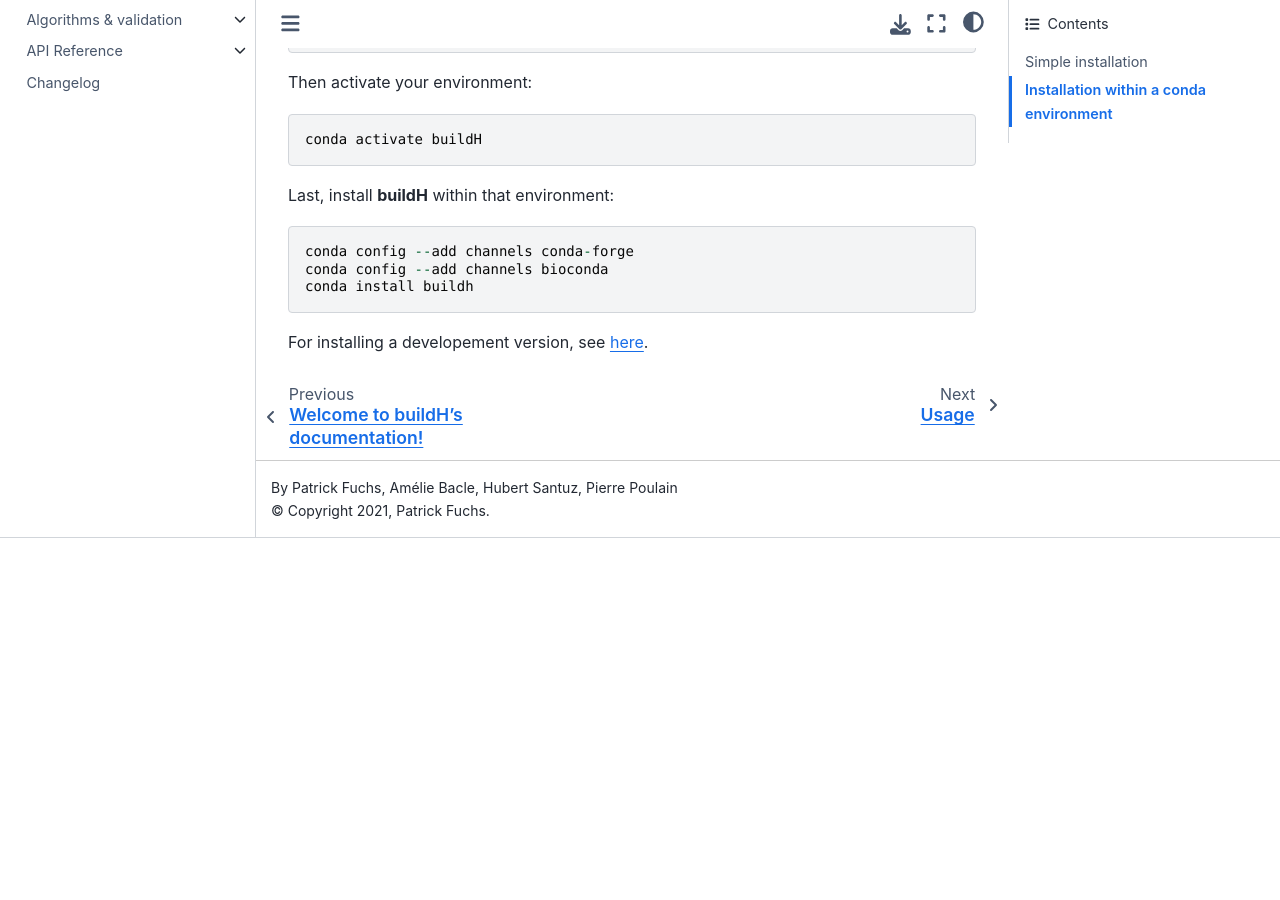
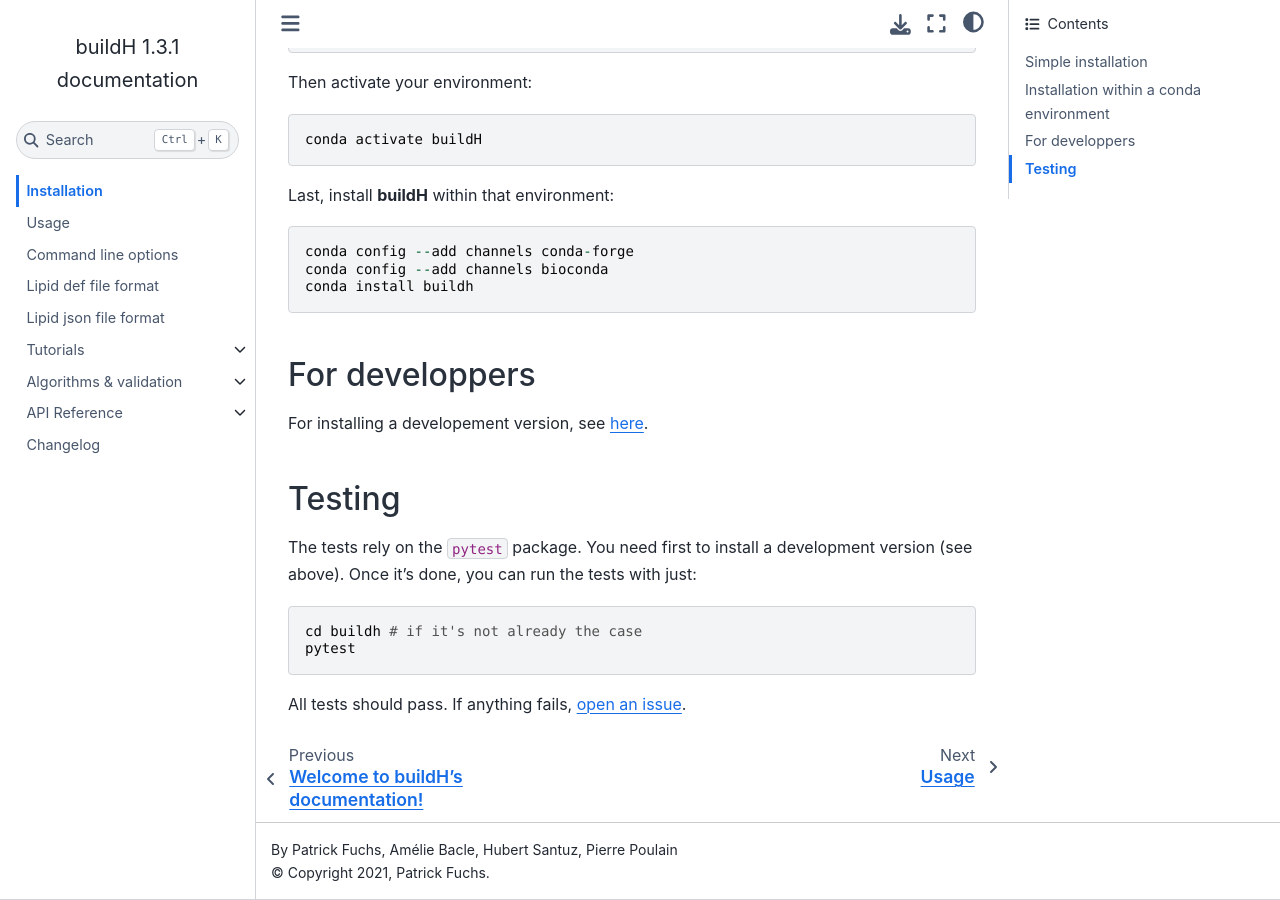
Before and after one commit to patrickfuchs/buildH, a Sphinx documentation site: the page built from docs/installation.md, in a window 1280 px wide and 900 px high, scrolled down 566 px. Built offline with Sphinx 7.4.7 and the Sphinx Book theme 1.1.4, drawn with Linux system fonts in a browser that asks for light colours; before the commit the page ends 1104 px from its top, so only the background shows below that.

Commit message:
add paragraph about the tests

````diff
--- a/docs/installation.md
+++ b/docs/installation.md
@@ -34,4 +34,17 @@ conda config --add channels bioconda
 conda install buildh
 ```
 
+## For developpers
+
 For installing a developement version, see [here](https://github.com/patrickfuchs/buildH/tree/master/devtools/install_dev.md).
+
+## Testing
+
+The tests rely on the `pytest` package. You need first to install a development version (see above). Once it's done, you can run the tests with just:
+
+```
+cd buildh # if it's not already the case
+pytest
+```
+
+All tests should pass. If anything fails, [open an issue](https://github.com/patrickfuchs/buildH/issues).
````
